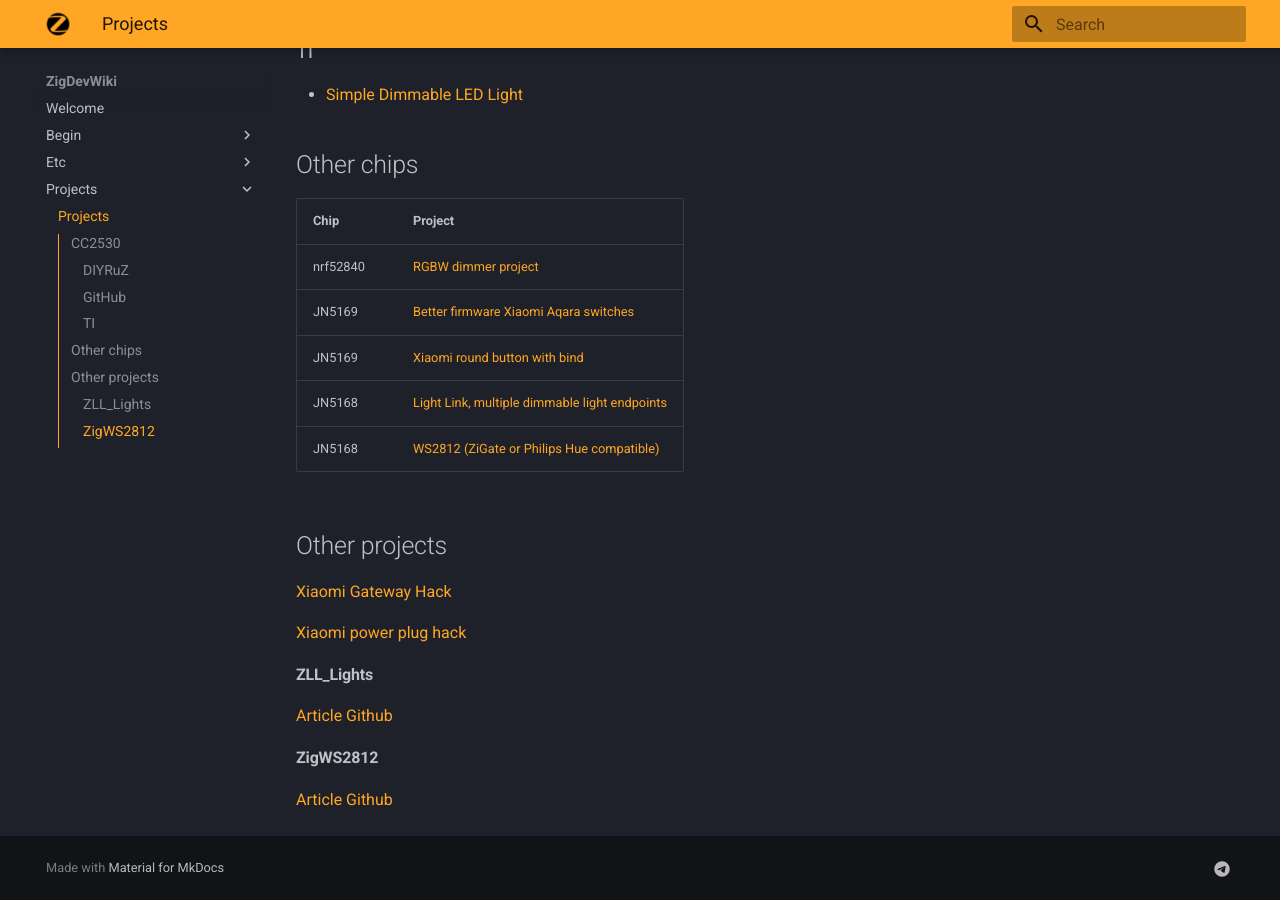
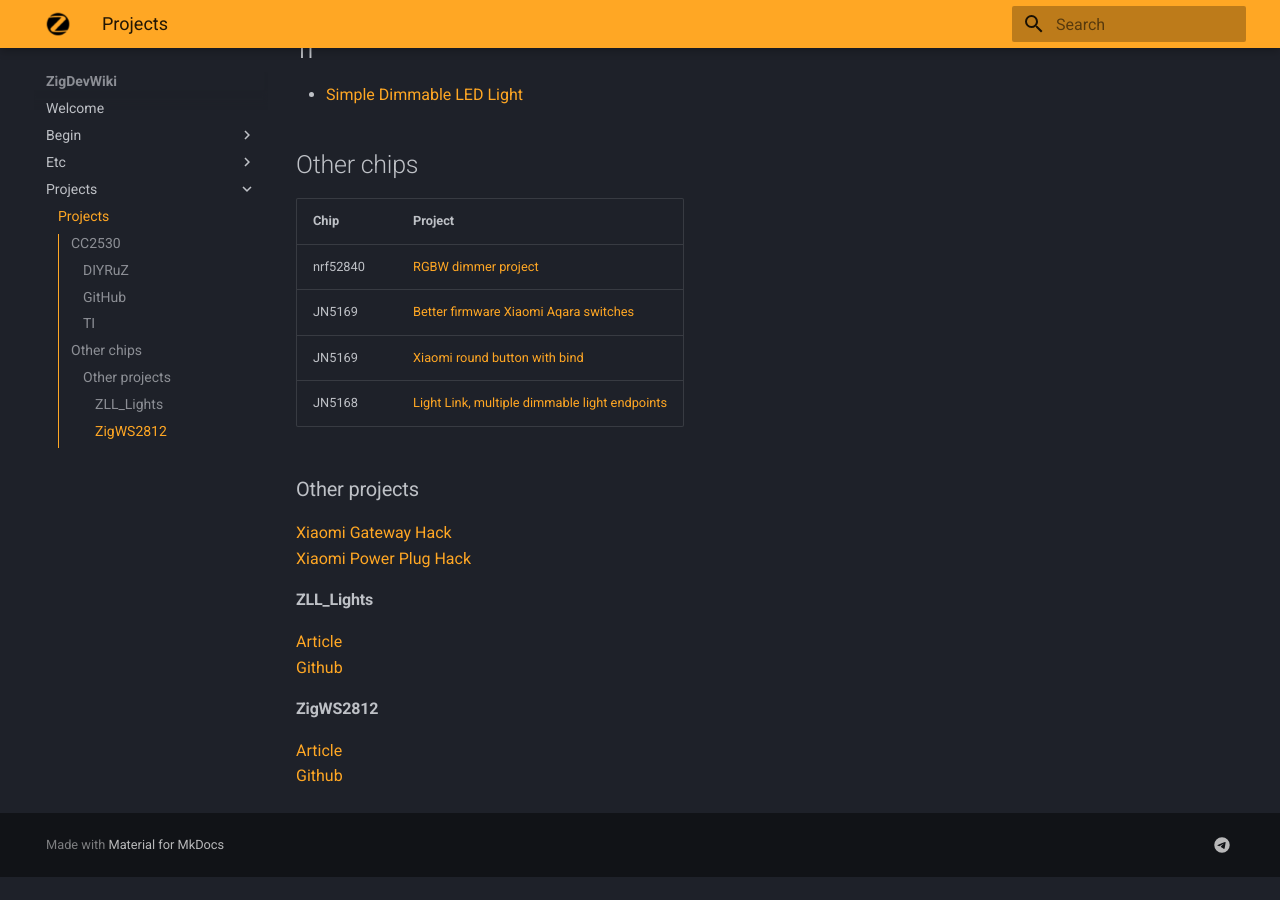
Before and after one commit to ZigDevWiki/zigdevwiki.github.io, an MkDocs documentation site: the page built from docs/Projects/index.md, in a window 1280 px wide and 900 px high, scrolled down 906 px. Built offline with MkDocs 1.6.1 and Material for MkDocs 9.7.7, drawn with Linux system fonts in a browser that asks for light colours; after the commit the page ends 1783 px from its top, so only the background shows below that.

Commit message:
Update index.md

```diff
--- a/docs/Projects/index.md
+++ b/docs/Projects/index.md
@@ -33,12 +33,10 @@
 |JN5169 | [ Better firmware Xiaomi Aqara switches](https://github.com/puddly/zigbee-switch) |
 |JN5169 | [ Xiaomi round button with bind](https://github.com/actg/JN5169-for-xiaomi-wireless-switch) |
 |JN5168 | [ Light Link, multiple dimmable light endpoints](https://github.com/peeveeone/ZLL_Multi_Endpoint_Dimmable_Light)|
-|JN5168 | [ WS2812 (ZiGate or Philips Hue compatible)](https://github.com/fairecasoimeme/ZigWS2812_controller)|
 
-##Other projects
+###Other projects
 [Xiaomi Gateway Hack](https://github.com/T-REX-XP/XiaomiGatewayHack)
-
-[Xiaomi power plug hack](https://alephsecurity.com/2019/07/01/xiaomi-zigbee-1/)
+[Xiaomi Power Plug Hack](https://alephsecurity.com/2019/07/01/xiaomi-zigbee-1/)
 
 ####ZLL_Lights
 [Article](https://hackaday.io/project/158669/instructions)
```
